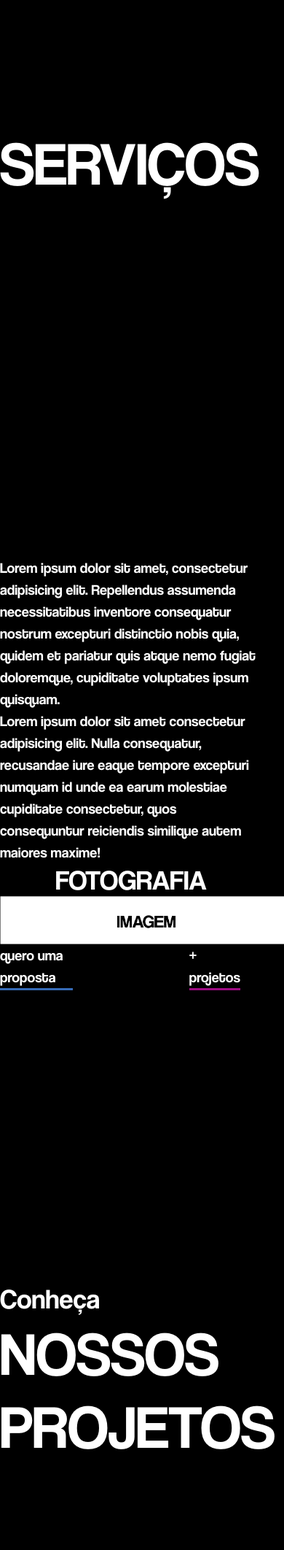
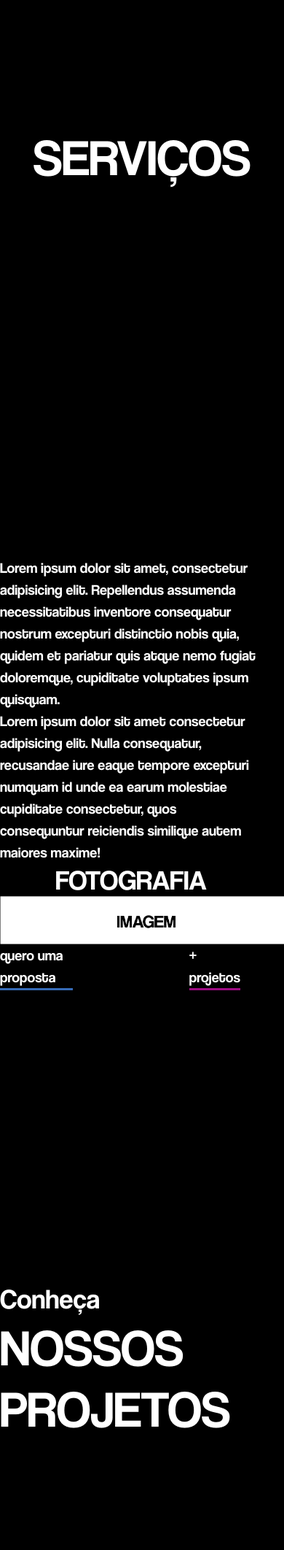
Before and after one commit to nairacirino/site-izi-assessoria, a PHP site: page /servicos.html in a window 390 px wide. Shown: the part 88-2212 px from the top of the page at 73% size. Run offline with PHP 8.4, Linux system fonts and the light colour scheme; some libraries are stand-ins or nearby versions.

Commit message:
Responsivo de "servicos"

```diff
--- a/assets/custom-css/custom.css
+++ b/assets/custom-css/custom.css
@@ -417,6 +417,10 @@ header {
 
 @media (max-width: 576px) {
 
+    h1, h2 {
+        text-align: center;
+    }
+
     .wrap-div {
         justify-content: center;
     }
@@ -476,6 +480,16 @@ header {
         height: 250px;
         margin-bottom: 2rem;
     }
+
+    .servicos h2 {
+        font-size: clamp(3rem, calc(3.5rem + 3.5vw), 70px);
+        text-transform: uppercase;
+    }
+
+    .servicos-cta-titulo {
+        font-size: clamp(3rem, calc(3.5rem + 3.5vw), 70px);
+        text-transform: uppercase;
+    }
 }
 
 /* sm devices */
--- a/servicos.html
+++ b/servicos.html
@@ -112,7 +112,7 @@
         <div class="d-flex justify-content-center flex-column mt-10 margem-padrao">
             <a href="#">
                 <h3>Conheça</h3>
-                <h2>Nossos Projetos</h2>
+                <h2 class="text-start servicos-cta-titulo">Nossos Projetos</h2>
             </a>
         </div>
         <!--fim conheca-->
```
